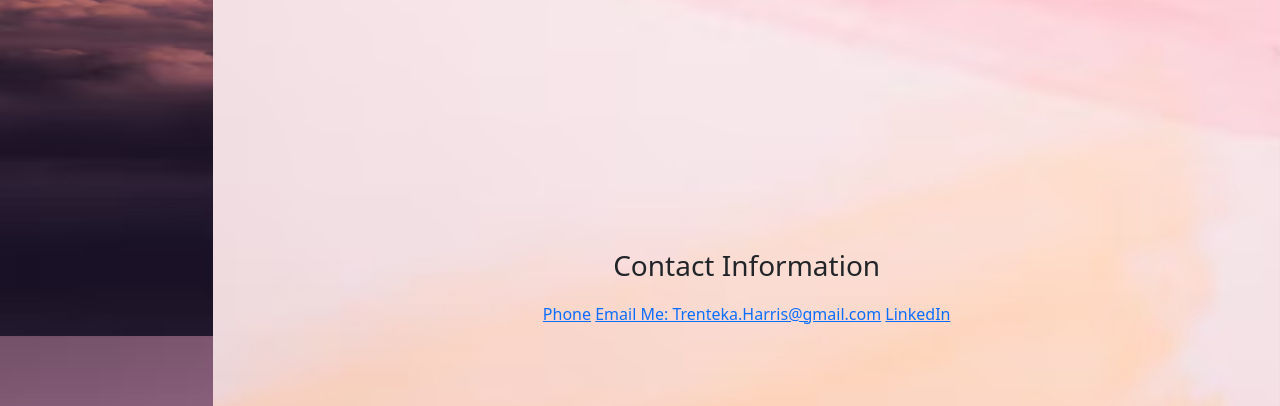
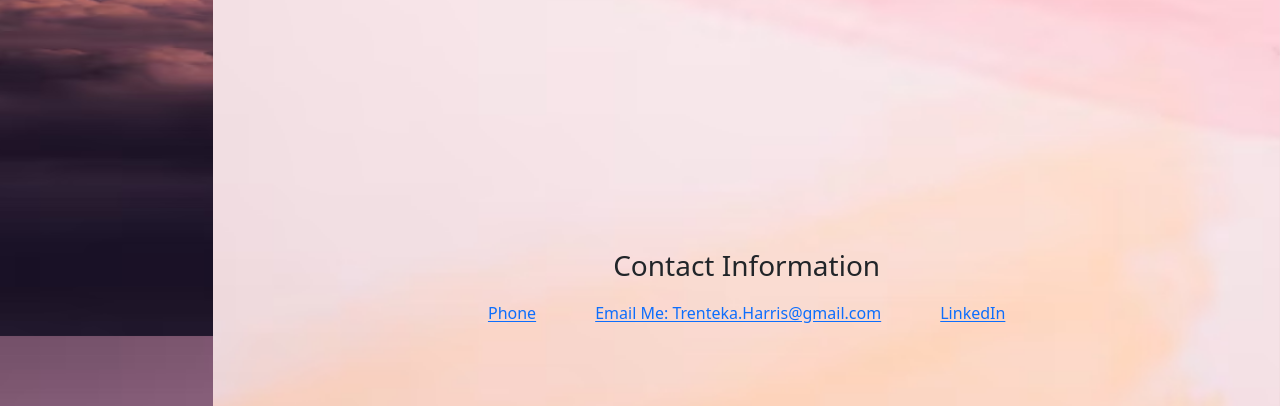
Before and after one commit to TrentekaHarris/TrentekasCodedPortfolio, a plain HTML site: page index.html in a window 1280 px wide. Shown: the part 2464-2870 px from the top of the page. Drawn offline with nearby package versions, Linux system fonts and the light colour scheme.

Commit message:
contact and styling

```diff
--- a/assets/css/style.css
+++ b/assets/css/style.css
@@ -8,6 +8,7 @@
     background-image: url("../images/bookstoleft.avif");
     font-weight: bold;
     margin: 0 auto;
+    text-shadow: 1px 1px 3px  rgb(17, 15, 15);
 
 }
 
@@ -82,3 +83,7 @@ aside.free {
   background-image: url('../images/workhardanywhere.avif');
   height: 50vh;
 }
+
+footer a {
+  padding: 3%;
+}
```
